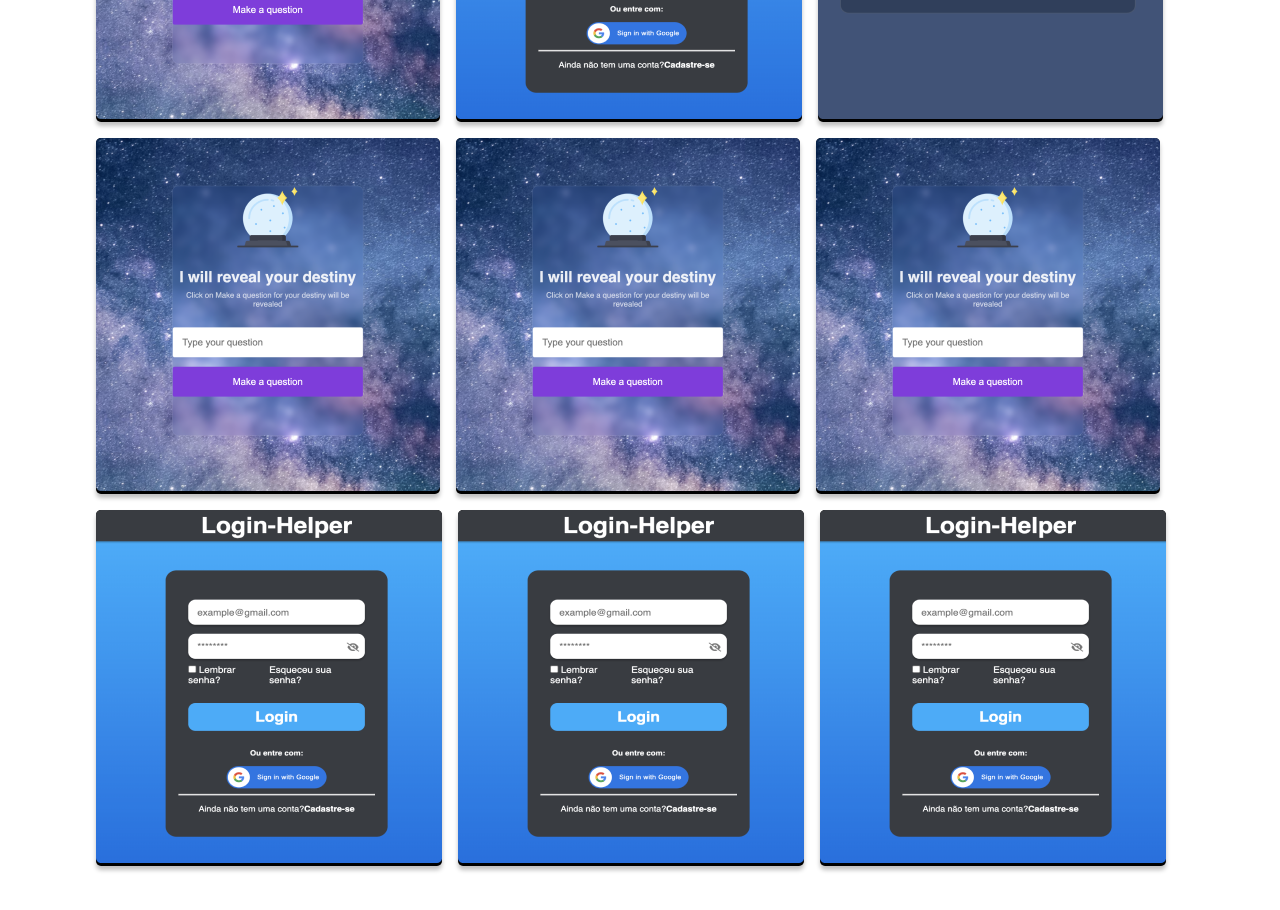
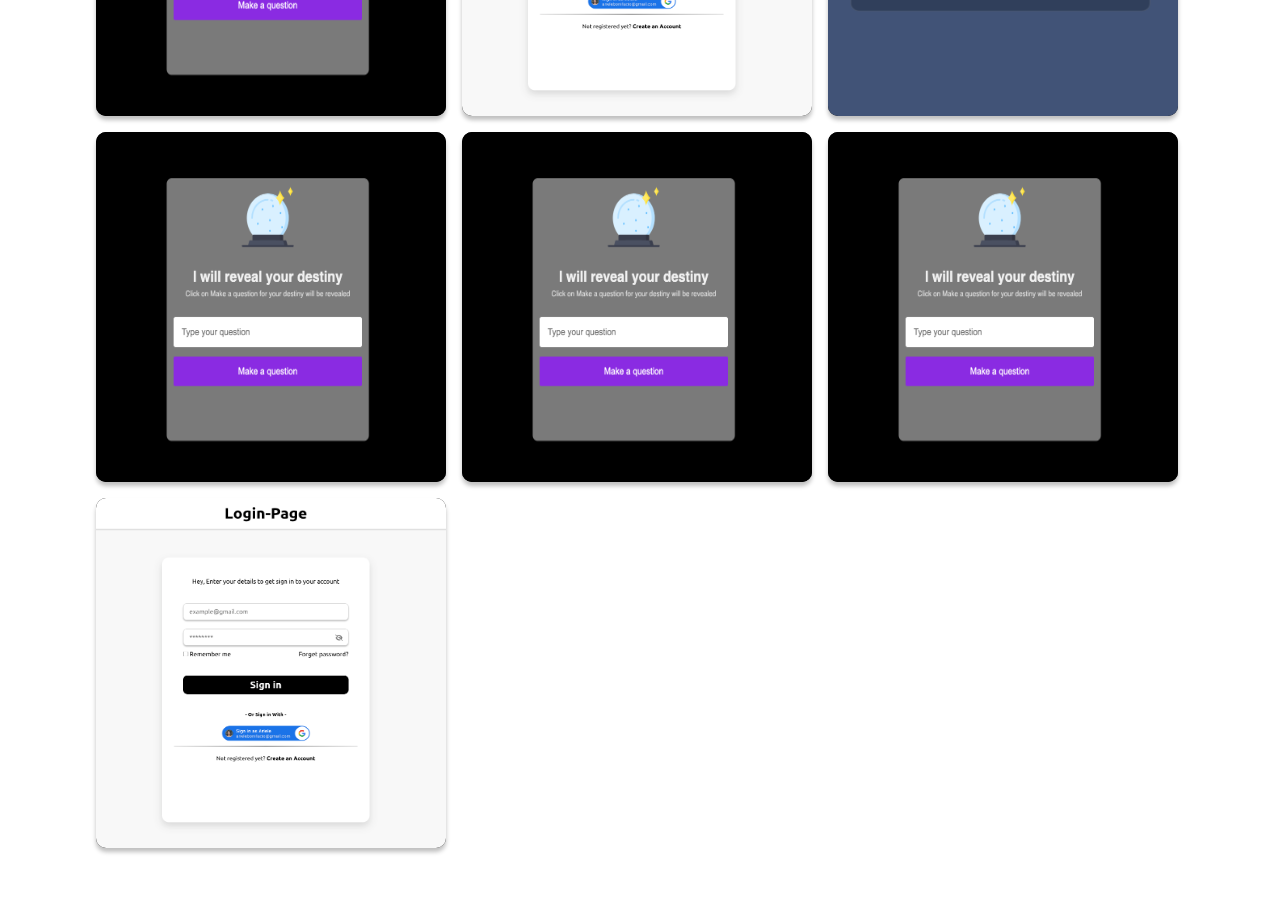
Before and after one commit to bonieasy/bonieasy.github.io, a React (Create React App) app: page /projects in a window 1280 px wide. Shown: the part 520-1430 px from the top of the page. Built offline with nearby package versions, Linux system fonts and the light colour scheme.

Commit message:
projects resize

```diff
--- a/src/components/About/index.tsx
+++ b/src/components/About/index.tsx
@@ -8,10 +8,14 @@ export function About () {
         <Content id="about">
             <h1>About me</h1>
             <p>
-                I'm graduated in System Development and  UX Design and now I'm studying web development technologies.
+                My name is Ariele Bonifacio and for a number of years I've dedicated my career to customer support, and now I am working on building user-friendly applications.
+
             </p>
+            <p>I'm graduated in System Development and  UX Design and now I'm studying web development technologies, like HTML, CSS, JavaScript and ReactJS.</p>
+
+
             <p>
-                My goals are to become a front-end developer and working with agile teams and help to create long-lasting business relationships.
+                My professional goal is to become a better developer every day.
             </p>
 
             <a href={Pdf} target="_blank" rel="noreferrer">
--- a/src/components/About/styles.ts
+++ b/src/components/About/styles.ts
@@ -2,7 +2,6 @@ import styled from "styled-components";
 
 export const Container = styled.section`
   margin-top: 3rem;
-  //border-bottom: 2px solid #F4EEEE;
 
   a {
     background: var(--text-body);
@@ -11,11 +10,16 @@ export const Container = styled.section`
     font-weight: 300;
     border: 0;
     padding: 0 2rem;
+    margin-top: 30px;
     border-radius: 0.5rem;
     height: 5rem;
-
     display: flex;
     align-items: center;
+    transition: background-color 0.5s ease;
+  }
+  a:hover {
+    background-color: #4A4848;
+    cursor:pointer;
   }
   `;
 
--- a/src/components/Content/styles.ts
+++ b/src/components/Content/styles.ts
@@ -27,7 +27,6 @@ export const Texts = styled.div`
     font-weight: 300;
     letter-spacing: 0.9px;
     line-height: 1.2;
-
 }
 `;
 
--- a/src/components/Projects/index.tsx
+++ b/src/components/Projects/index.tsx
@@ -16,7 +16,7 @@ export function Projects () {
                     <figure><img className="image" src={photo1} alt="project-1"></img></figure>
 
                     <div className="elements">
-                        <label>Lorem ipsum dolor sit amet consectetur adipisicing elit. Illo cupiditate esse doloribus a autem maxime atque deserunt sequi quisquam ipsa debitis obcaecati mollitia nesciunt, quasi dolores iure labore sint non!</label>
+                        <label>Simple system that can reveal your destiny, just type your question and your destiny will be revealed.</label>
                         <div className="icons">
                             <a target="_blank" rel="noopener noreferrer" href="https://github.com/bonieasy/RevealDestiny"><img src={github} alt="Github-logo" /></a>
                             <a target="_blank" rel="noopener noreferrer" href="https://bonieasy.github.io/RevealDestiny/"><img src={hand} alt="click-to-see" /></a>
@@ -42,8 +42,8 @@ export function Projects () {
                     <div className="elements">
                         <label>Lorem ipsum dolor sit amet consectetur adipisicing elit. Illo cupiditate esse doloribus a autem maxime atque deserunt sequi quisquam ipsa debitis obcaecati mollitia nesciunt, quasi dolores iure labore sint non!</label>
                         <div className="icons">
-                            <a target="_blank" rel="noopener noreferrer" href="https://github.com/bonieasy"><img src={github} alt="Github-logo" /></a>
-                            <a target="_blank" rel="noopener noreferrer" href="https://github.com/bonieasy"><img src={hand} alt="click-to-see" /></a>
+                            <a target="_blank" rel="noopener noreferrer" href="https://github.com/bonieasy/Ignite_Lab_Event_Plataform"><img src={github} alt="Github-logo" /></a>
+                            <a target="_blank" rel="noopener noreferrer" href="https://bonieasy.github.io/Ignite_Lab_Event_Plataform/"><img src={hand} alt="click-to-see" /></a>
                         </div>
                     </div>
                 </div>
@@ -86,38 +86,6 @@ export function Projects () {
 
                 <div className="card">
                     <figure><img className="image" src={photo2} alt="project-2"></img></figure>
-
-                    <div className="elements">
-                        <label>Lorem ipsum dolor sit amet consectetur adipisicing elit. Illo cupiditate esse doloribus a autem maxime atque deserunt sequi quisquam ipsa debitis obcaecati mollitia nesciunt, quasi dolores iure labore sint non!</label>
-                        <div className="icons">
-                            <a target="_blank" rel="noopener noreferrer" href="https://github.com/bonieasy/Login-Helper"><img src={github} alt="Github-logo" /></a>
-                            <a target="_blank" rel="noopener noreferrer" href="https://bonieasy.github.io/Login-Helper/"><img src={hand} alt="click-to-see" /></a>
-                        </div>
-                    </div>
-                </div>
-
-                <div className="card">
-                    <figure><img className="image" src={photo2} alt="project-2"></img></figure>
-
-                    <div className="elements">
-                        <label>Lorem ipsum dolor sit amet consectetur adipisicing elit. Illo cupiditate esse doloribus a autem maxime atque deserunt sequi quisquam ipsa debitis obcaecati mollitia nesciunt, quasi dolores iure labore sint non!</label>
-                        <div className="icons">
-                            <a target="_blank" rel="noopener noreferrer" href="https://github.com/bonieasy/Login-Helper"><img src={github} alt="Github-logo" /></a>
-                            <a target="_blank" rel="noopener noreferrer" href="https://bonieasy.github.io/Login-Helper/"><img src={hand} alt="click-to-see" /></a>
-                        </div>
-                    </div>
-                </div>
-
-                <div className="card">
-                    <figure><img className="image" src={photo2} alt="project-2"></img></figure>
-
-                    <div className="elements">
-                        <label>Lorem ipsum dolor sit amet consectetur adipisicing elit. Illo cupiditate esse doloribus a autem maxime atque deserunt sequi quisquam ipsa debitis obcaecati mollitia nesciunt, quasi dolores iure labore sint non!</label>
-                        <div className="icons">
-                            <a target="_blank" rel="noopener noreferrer" href="https://github.com/bonieasy/Login-Helper"><img src={github} alt="Github-logo" /></a>
-                            <a target="_blank" rel="noopener noreferrer" href="https://bonieasy.github.io/Login-Helper/"><img src={hand} alt="click-to-see" /></a>
-                        </div>
-                    </div>
                 </div>
 
             </Slider>
--- a/src/components/Projects/styles.ts
+++ b/src/components/Projects/styles.ts
@@ -3,8 +3,6 @@ import styled from "styled-components";
 export const Container = styled.section`
     max-width: 1120px;
     margin: 0 auto;
-    //margin-top: 3rem;
-
     padding: 3rem 1rem 5rem;
 
     h1 {
@@ -23,12 +21,21 @@ export const Slider = styled.div`
 
     .card {
         position: relative;
+        width: 350px;
+        height: 350px;
     }
 
     .card figure {
         background: #000;
         box-shadow: 0px 4px 4px rgba(0, 0, 0, 0.25);
-        border-radius: 5px;
+        border-radius: 10px;
+        width: 350px;
+        height: 350px;
+    }
+    .card figure img {
+        width: 350px;
+        height: 350px;
+        border-radius: 10px;
     }
 
     .elements {
--- a/src/styles/global.ts
+++ b/src/styles/global.ts
@@ -41,6 +41,13 @@ p {
     text-align: left;
     font-size: 1.5rem;
     font-weight: 300;
+    letter-spacing: 0.9px;
+    line-height: 1.2;
+}
+
+p::selection {
+    background: #000000;
+    color: #fff;
 }
 a {
     text-decoration: none;
```
Also changed, not shown: src/components/Content/index.tsx (+4 -3 lines), src/assets/project-1.png, src/assets/project-2.png.
